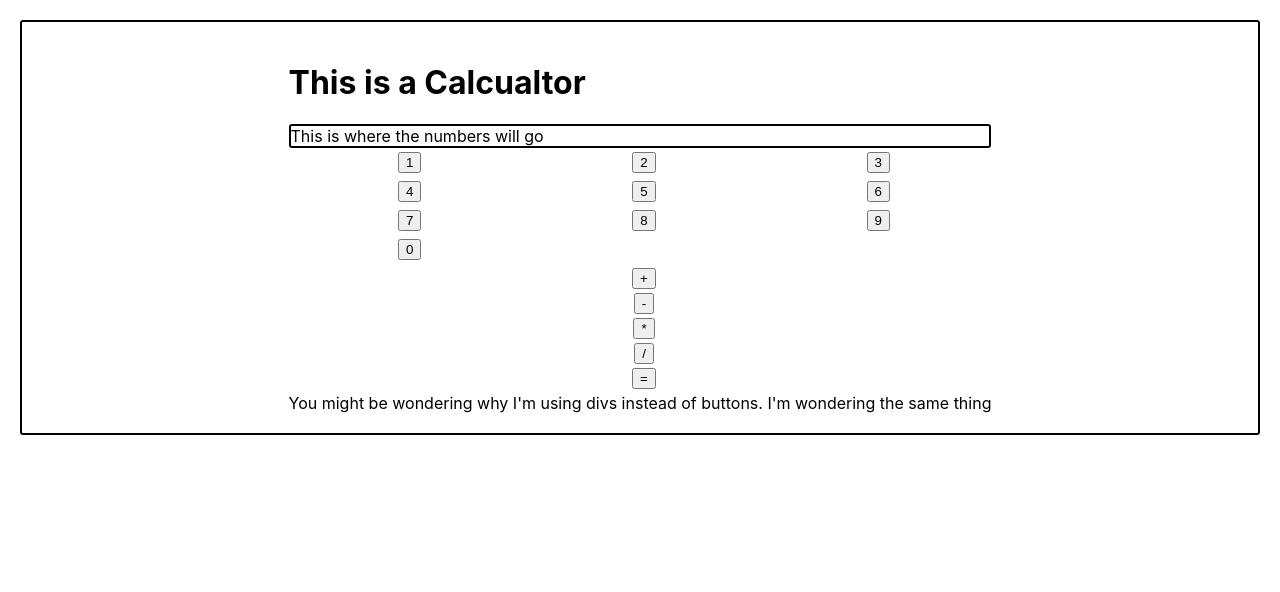
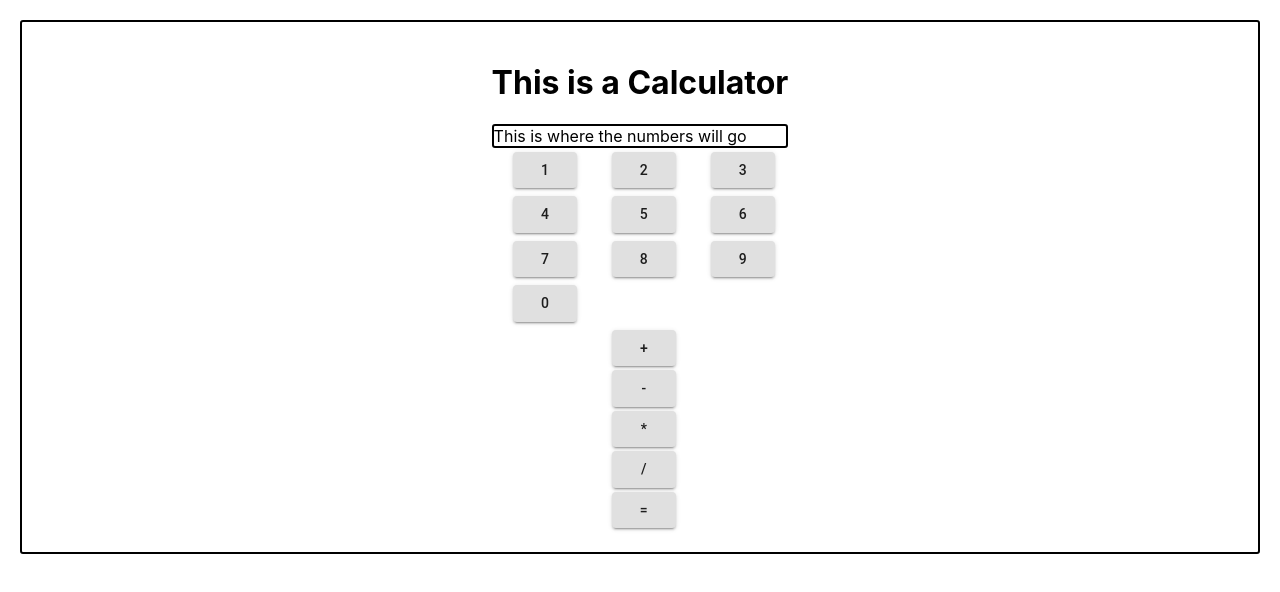
Before and after one commit to zheckert/calc, a React (Create React App) app: page / in a window 1280 px wide. Shown: the top 592 px of the page. Built offline with nearby package versions, Linux system fonts and the light colour scheme.

Commit message:
quick win for the morning- fixed a typo, removed some dumb text, and added mui buttons

```diff
--- a/src/components/Button.js
+++ /dev/null
@@ -1,9 +0,0 @@
-import React from "react"
-
-export const Button = (props) => {
-    return(
-        <div className="gridChild">
-            <button>{props.button}</button>
-        </div>
-    )
-}
--- /dev/null
+++ b/src/components/Buttons.js
@@ -0,0 +1,11 @@
+import React from "react"
+
+import {Button} from "@material-ui/core"
+
+export const Buttons = (props) => {
+    return(
+        <div className="gridChild">
+            <Button variant="contained">{props.button}</Button>
+        </div>
+    )
+}
--- a/src/components/Main.js
+++ b/src/components/Main.js
@@ -1,7 +1,7 @@
 import React from "react"
 
 import { Display } from "./Display"
-import { Button } from "./Button"
+import { Buttons } from "./Buttons"
 
 import { numbers } from "./index"
 import { operations } from "./index"
@@ -9,16 +9,16 @@ import { operations } from "./index"
 export const Main = () => {
 
     let buttons = numbers.map((num) =>
-        <Button button={num.num} />
+        <Buttons button={num.num} />
     )
 
     let operators = operations.map((op) =>
-        <Button button={op.operation} />
+        <Buttons button={op.operation} />
     )
 
     return(
         <div>
-            <h1>This is a Calcualtor</h1>
+            <h1>This is a Calculator</h1>
             <Display />
             <div className="temp">
                 <div className="gridParent">
@@ -27,7 +27,6 @@ export const Main = () => {
                 <div>
                     { operators }
                 </div>
-                You might be wondering why I'm using divs instead of buttons. I'm wondering the same thing
             </div>
         </div>
     )
```
